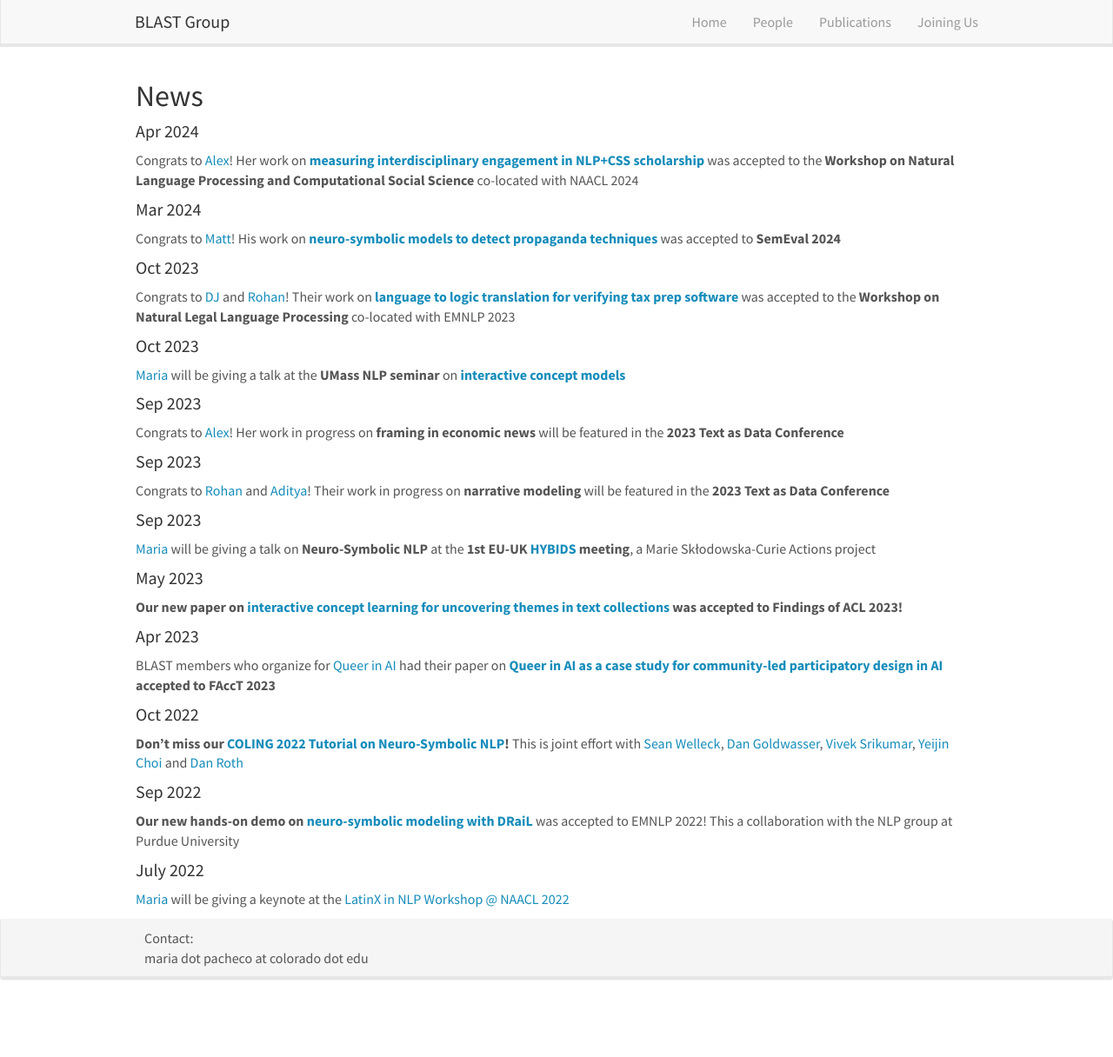
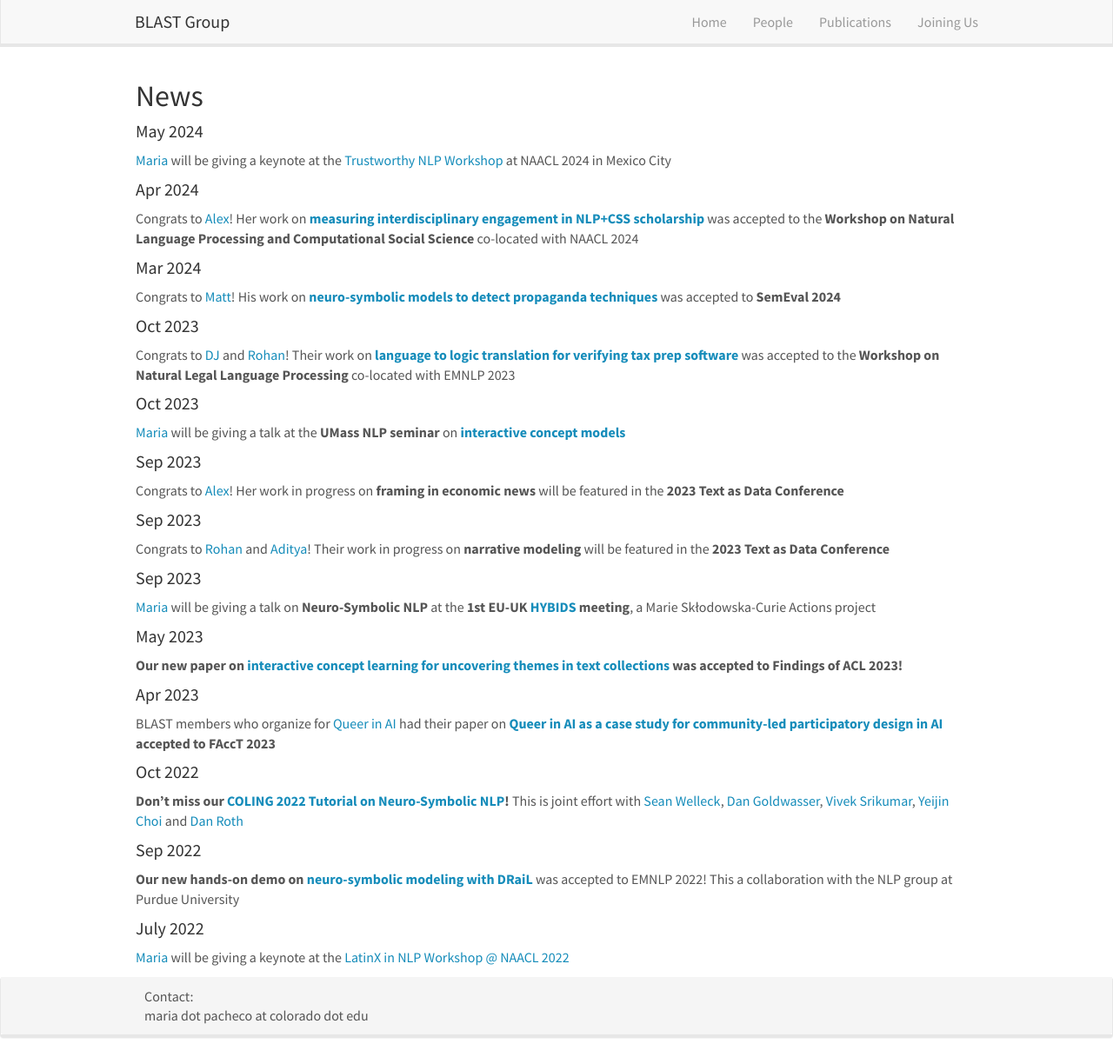
Before and after one commit to blast-cu/blast-cu.github.io, a Jekyll site: the page built from _pages/allnews.md, in a window 1280 px wide and 1216 px high. Shown: the whole window at 87% size. Built offline with Jekyll 4.4.1, drawn with Linux system fonts in a browser that asks for light colours; nearby versions of some CDN libraries.

Commit message:
Update news.yml

```diff
--- a/_data/news.yml
+++ b/_data/news.yml
@@ -1,3 +1,6 @@
+- date: May 2024
+  headline: "[Maria](https://mlpacheco.github.io/) will be giving a keynote at the [Trustworthy NLP Workshop](https://trustnlpworkshop.github.io/) at NAACL 2024 in Mexico City"
+
 - date: Apr 2024
   headline: "Congrats to [Alex](https://aleto1999.github.io/)! Her work on **[measuring interdisciplinary engagement in NLP+CSS scholarship](https://blast-cu.github.io/)** was accepted to the **Workshop on Natural Language Processing and Computational Social Science** co-located with NAACL 2024"
 
```
